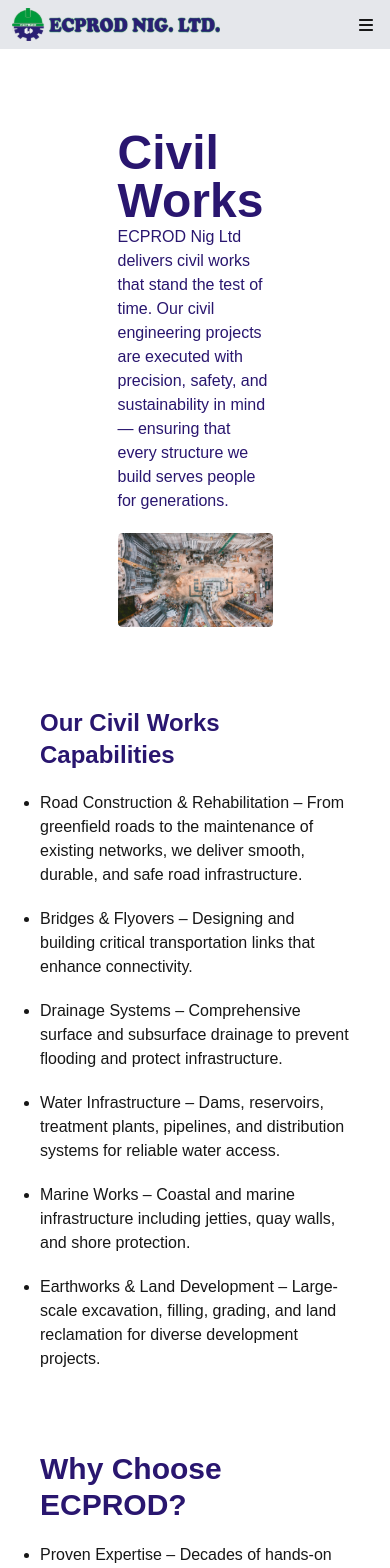
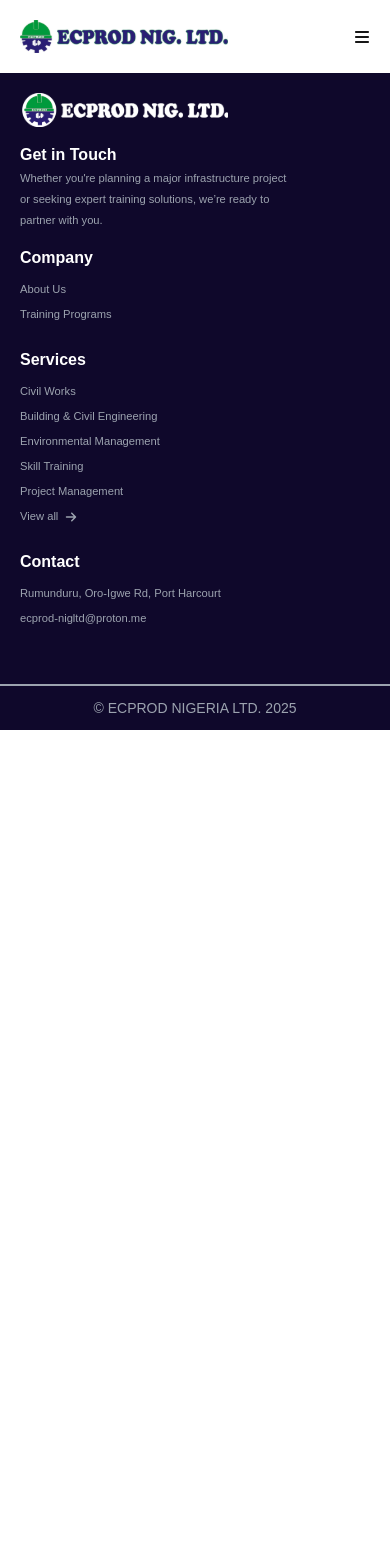
Before and after one commit to Morrisco2/ECPROD_Website, a Next.js app in the folder ecprod-profile/: page / in a window 390 px wide. Shown: the top 1568 px of the page. After the commit the page ends 844 px from the top, so only its background shows below. Built offline with nearby package versions, Linux system fonts and the light colour scheme.

Commit message:
Service page template, desktop and mobile, complete

```diff
--- a/ecprod-profile/app/components/Mazi/ServicePageTemplate.jsx
+++ b/ecprod-profile/app/components/Mazi/ServicePageTemplate.jsx
@@ -1,4 +1,9 @@
+"use client";
+
 import CTASection from "../Morrisco/CTASection";
+import Footer from "../staticComponents/Footer";
+import { usePathname } from "next/navigation";
+import Link from "next/link";
 
 const ServiceTemplate = ({
   service,
@@ -7,48 +12,73 @@
   capabilitiesTitle,
   capabilities,
 }) => {
-  const cap = [
-    "Road Construction & Rehabilitation – From greenfield roads to the maintenance of existing networks, we deliver smooth, durable, and safe road infrastructure.",
-    "Bridges & Flyovers – Designing and building critical transportation links that enhance connectivity.",
-    "Drainage Systems – Comprehensive surface and subsurface drainage to prevent flooding and protect infrastructure.",
-    "Water Infrastructure – Dams, reservoirs, treatment plants, pipelines, and distribution systems for reliable water access.",
-    "Marine Works – Coastal and marine infrastructure including jetties, quay walls, and shore protection.",
-    "Earthworks & Land Development – Large-scale excavation, filling, grading, and land reclamation for diverse development projects.",
-  ];
+  const pathname = usePathname();
+  const pathParts = pathname.split("/").filter(Boolean);
+
+  const nameMap = {
+    services: "Services",
+    "civil-works": "Civil Works",
+  };
+
+  // Define any segments you want to hide
+  const hiddenSegments = "service-description";
+
+  // Filter out unwanted segments
+  const visibleParts = pathParts.filter(
+    (part) => !hiddenSegments.includes(part)
+  );
 
   return (
     <>
-      <div className="flex flex-col gap-20 px-10">
-        <section className="flex flex-col md:flex-row gap-5 items-center mt-20">
-          <div className="w-1/2 flex flex-col">
-            <h1 className="text-5xl font-bold text-[#29166F]">Civil Works</h1>
-            <p className="text-[#29166F]">
-              ECPROD Nig Ltd delivers civil works that stand the test of time.
-              Our civil engineering projects are executed with precision,
-              safety, and sustainability in mind — ensuring that every structure
-              we build serves people for generations.
-            </p>
+      <div className="flex flex-col gap-10 md:gap-20 p-5 md:px-10">
+        <ol className="flex text-[12px] text-gray-400">
+          {pathParts.map((part, index) => {
+            const href = "/" + pathParts.slice(0, index + 1).join("/");
+            const label = nameMap[part] ?? part;
+            const isLast = index === pathParts.length - 1;
+
+            return (
+              <li key={index} className="flex items-center">
+                <Link href={href} className="hover:underline">
+                  {label}
+                </Link>
+                {!isLast ? (
+                  <>
+                    <span className="mx-1">/</span>
+                  </>
+                ) : null}
+              </li>
+            );
+          })}
+        </ol>
+
+        <section className="flex flex-col md:flex-row gap-5 items-center">
+          <div className="w-full md:w-1/2 flex flex-col gap-5">
+            <h1 className="text-3xl md:text-5xl font-bold text-[#29166F]">
+              {service}
+            </h1>
+            <p className="text-[#29166F]">{description}</p>
           </div>
 
-          <div className="w-1/2">
-            <img src="images/civil-works.svg" alt="" className="w-full" />
+          <div className="w-full md:w-1/2">
+            <img src={imgSrc} alt="" className="w-full" />
           </div>
         </section>
 
-        <section className="flex flex-col items-center">
+        <section className="flex flex-col items-center px-5">
           <div className="w-fit">
             <h3 className="text-2xl font-bold text-[#29166F] mb-5">
-              Our Civil Works Capabilities
+              {capabilitiesTitle}
             </h3>
             <ul className="flex flex-col gap-5 max-w-[600px] list-disc">
-              {cap.map((c, index) => (
-                <li key={index}>{c}</li>
+              {capabilities.map((item, index) => (
+                <li key={index}>{item}</li>
               ))}
             </ul>
           </div>
         </section>
 
-        <section className="flex flex-col md:flex-row items-start justify-between">
+        <section className="flex flex-col md:flex-row items-start justify-between px-5">
           <h2 className="text-3xl font-bold text-[#29166F] mb-5">
             Why Choose ECPROD?
           </h2>
--- a/ecprod-profile/app/components/Morrisco/Button.jsx
+++ b/ecprod-profile/app/components/Morrisco/Button.jsx
@@ -1,9 +1,11 @@
 import React from "react";
 import { FaArrowRight } from "react-icons/fa6";
+import Link from "next/link";
 
-const Button = ({ text, arrow }) => {
+const Button = ({ text, arrow, link }) => {
   return (
-    <button
+    <Link
+      href={link || "#"}
       className={`px-6 py-3 rounded-3xl flex font-normal items-center justify-center gap-2 ${
         !arrow
           ? "bg-white hover:bg-gray-200 text-[#009A3C] transition duration-200 ease-in"
@@ -16,7 +18,7 @@
           <FaArrowRight size={14} />
         </span>
       )}
-    </button>
+    </Link>
   );
 };
 
--- a/ecprod-profile/app/components/Morrisco/CTASection.jsx
+++ b/ecprod-profile/app/components/Morrisco/CTASection.jsx
@@ -4,8 +4,12 @@
 const CTASection = () => {
   return (
     <section className="flex flex-col py-4 min-h-96 w-full">
-      <div className="flex flex-col items-center py-3 px-5">
-        <img loading="lazy" src="images/Contact Us.svg" className=" w-4/5" />
+      <div className="flex flex-col w-full items-center py-3 px-5">
+        <img
+          loading="lazy"
+          src="/images/Contact Us.svg"
+          className=" w-full md:w-4/5"
+        />
         <h3 className="text-[#29166F] font-bold text-center">
           Need Expert Solutions You Can Trust?
         </h3>
--- a/ecprod-profile/app/components/staticComponents/Footer.jsx
+++ b/ecprod-profile/app/components/staticComponents/Footer.jsx
@@ -4,12 +4,12 @@
 
 const Footer = () => {
   return (
-    <footer className="mx-5 bg-[rgb(15,8,43)] rounded-tr-3xl rounded-tl-3xl">
+    <footer className="md:mx-5 bg-[rgb(15,8,43)] md:rounded-t-3xl">
       <div className="grid sm:grid-cols-1 md:grid-cols-2 lg:grid-cols-4  p-5  text-white">
         <div className="col-span-2 flex flex-col justify-between pr-20 pb-4 ">
           <div className="w-50 ">
             <img
-              src="images/ECPROD Logo white.svg"
+              src="/images/ECPROD Logo white.svg"
               alt="logo"
               className="w-52"
             />
--- a/ecprod-profile/app/components/staticComponents/Navbar.jsx
+++ b/ecprod-profile/app/components/staticComponents/Navbar.jsx
@@ -1,28 +1,32 @@
-'use client'
-import Link from 'next/link'
-import React, { Component } from 'react'
+"use client";
+import Link from "next/link";
+import React, { Component, useState, useEffect } from "react";
 import { FaXmark, FaBars } from "react-icons/fa6";
-import { usePathname } from 'next/navigation';
+import { usePathname } from "next/navigation";
 
 class Navbar extends Component {
-  state = { clicked: false }
+  state = { clicked: false };
 
   handleClick = () => {
-    this.setState({ clicked: !this.state.clicked })
-  }
+    this.setState({ clicked: !this.state.clicked });
+  };
 
   render() {
     const { pathname } = this.props;
 
     return (
-      <nav className="grid w-screen bg-gray-200 sm:grid-cols-2 md:grid-cols-3 lg:grid-cols-3 relative">
+      <nav
+        className={
+          "grid w-full sm:grid-cols-2 md:grid-cols-3 lg:grid-cols-3 relative"
+        }
+      >
         {/* Logo */}
-        <div className="pl-3 py-2 w-50 bg-gray-200">
-          <img src="images/ECPROD Logo 1.svg" alt="logo" className="w-52" />
+        <div className=" px-5 md:px-10 py-5 w-50">
+          <img src="/images/ECPROD Logo 1.svg" alt="logo" className="w-52" />
         </div>
 
         {/* Mobile Menu Icon */}
-        <div className="flex justify-end items-center px-4 sm:flex md:hidden lg:hidden xl:hidden">
+        <div className="flex justify-end items-center px-5 sm:flex md:hidden lg:hidden xl:hidden">
           <span onClick={this.handleClick}>
             {this.state.clicked ? <FaXmark /> : <FaBars />}
           </span>
@@ -30,27 +34,67 @@
 
         {/* Navigation Menu */}
         <div
-          className={`bg-white md:rounded-tl-3xl lg:rounded-tl-3xl col-span-2 flex sm:justify-start md:justify-end lg:justify-end pr-4 items-center transition-all duration-500 ease-in-out
-          ${this.state.clicked ? 'max-h-screen opacity-100 translate-y-0' : 'max-h-0 opacity-0 -translate-y-5'}
+          className={`col-span-2 flex sm:justify-start md:justify-end lg:justify-end items-center transition-all duration-500 ease-in-out
+          ${
+            this.state.clicked
+              ? "max-h-screen opacity-100 translate-y-0"
+              : "max-h-0 opacity-0 -translate-y-5"
+          }
           overflow-hidden md:max-h-none md:opacity-100 md:translate-y-0`}
         >
           <ul className="flex flex-col px-5 py-5 sm:px-5 sm:py-5 md:justify-between lg:justify-between md:items-center lg:items-center gap-2 sm:flex-col md:flex-row lg:flex-row">
             <li>
-              <Link href="/" className={`${pathname === '/' ? 'bg-[#009A3C] text-white' : 'hover:bg-gray-200 hover:text-green-950'} px-4 py-2 rounded-3xl`}>Home</Link>
+              <Link
+                href="/"
+                className={`${
+                  pathname === "/"
+                    ? "bg-[#009A3C] text-white"
+                    : "hover:bg-gray-200 hover:text-green-950"
+                } px-4 py-2 rounded-3xl`}
+              >
+                Home
+              </Link>
             </li>
             <li>
-              <Link href="/about" className={`${pathname === '/about' ? 'bg-[#009A3C] text-white':'hover:bg-gray-200 hover:text-green-950'} px-4 py-2 rounded-3xl`}>About Us</Link>
+              <Link
+                href="/about"
+                className={`${
+                  pathname === "/about"
+                    ? "bg-[#009A3C] text-white"
+                    : "hover:bg-gray-200 hover:text-green-950"
+                } px-4 py-2 rounded-3xl`}
+              >
+                About Us
+              </Link>
             </li>
             <li>
-              <Link href="/services" className={`${pathname === '/services' ? 'bg-[#009A3C] text-white':'hover:bg-gray-200 hover:text-green-950'} px-4 py-2 rounded-3xl`}>Our Services</Link>
+              <Link
+                href="/services"
+                className={`${
+                  pathname === "/services"
+                    ? "bg-[#009A3C] text-white"
+                    : "hover:bg-gray-200 hover:text-green-950"
+                } px-4 py-2 rounded-3xl`}
+              >
+                Our Services
+              </Link>
             </li>
             <li>
-              <Link href="/contact" className={`${pathname === '/contact' ? 'bg-[#009A3C] text-white':'hover:bg-gray-200 hover:text-green-950'} px-4 py-2 rounded-3xl`}>Contact Us</Link>
+              <Link
+                href="/contact"
+                className={`${
+                  pathname === "/contact"
+                    ? "bg-[#009A3C] text-white"
+                    : "hover:bg-gray-200 hover:text-green-950"
+                } px-4 py-2 rounded-3xl`}
+              >
+                Contact Us
+              </Link>
             </li>
           </ul>
         </div>
       </nav>
-    )
+    );
   }
 }
 
--- a/ecprod-profile/app/page.js
+++ b/ecprod-profile/app/page.js
@@ -1,11 +1,5 @@
 import React from "react";
-import PageTitleCard from "./components/Morrisco/pageTitleCard";
-import ServiceTemplate from "./components/Mazi/ServicePageTemplate";
 
 export default function Home() {
-  return (
-    <div className="mb-5">
-      <ServiceTemplate />
-    </div>
-  );
+  return <></>;
 }
```
Also changed, not shown: ecprod-profile/app/components/Mazi/TestimonialCard.jsx (+3 -9 lines), ecprod-profile/app/services/civil-works/page.jsx (added, +26 -0 lines), ecprod-profile/app/services/building-and-civil-engineering/page.jsx (added).
